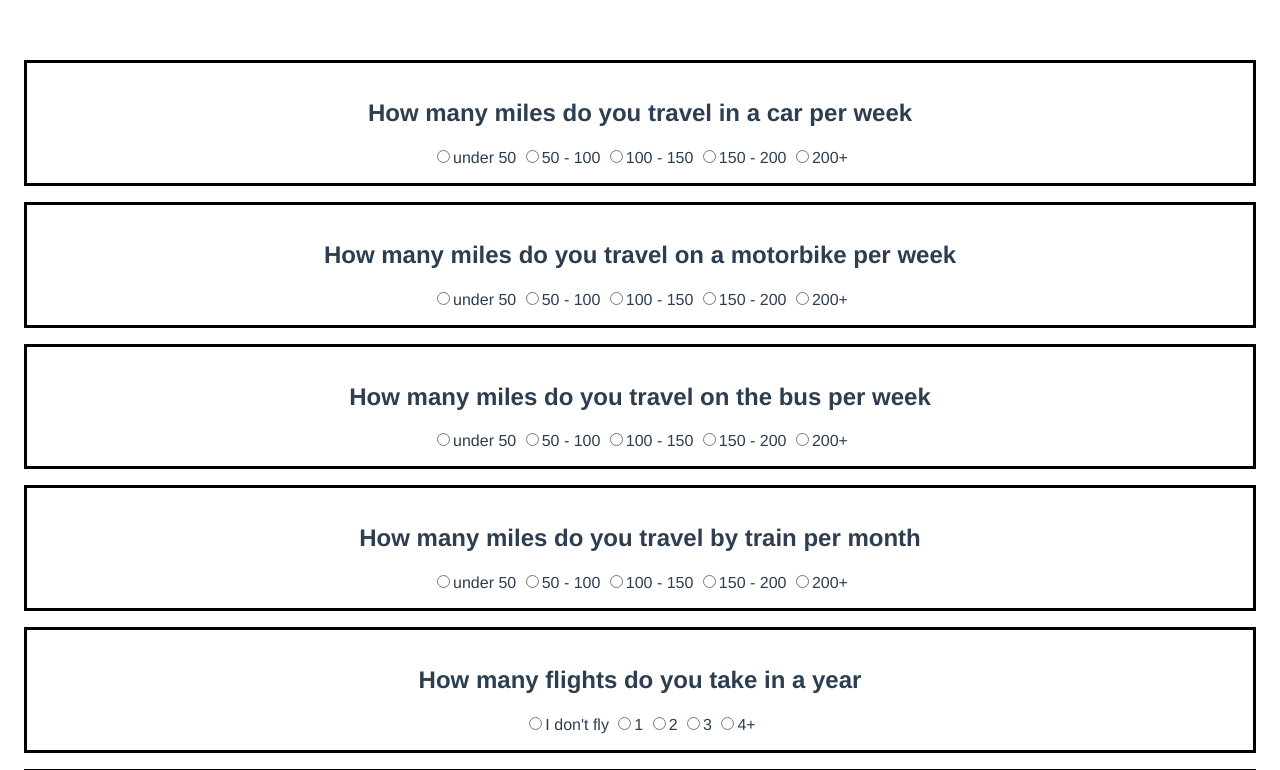
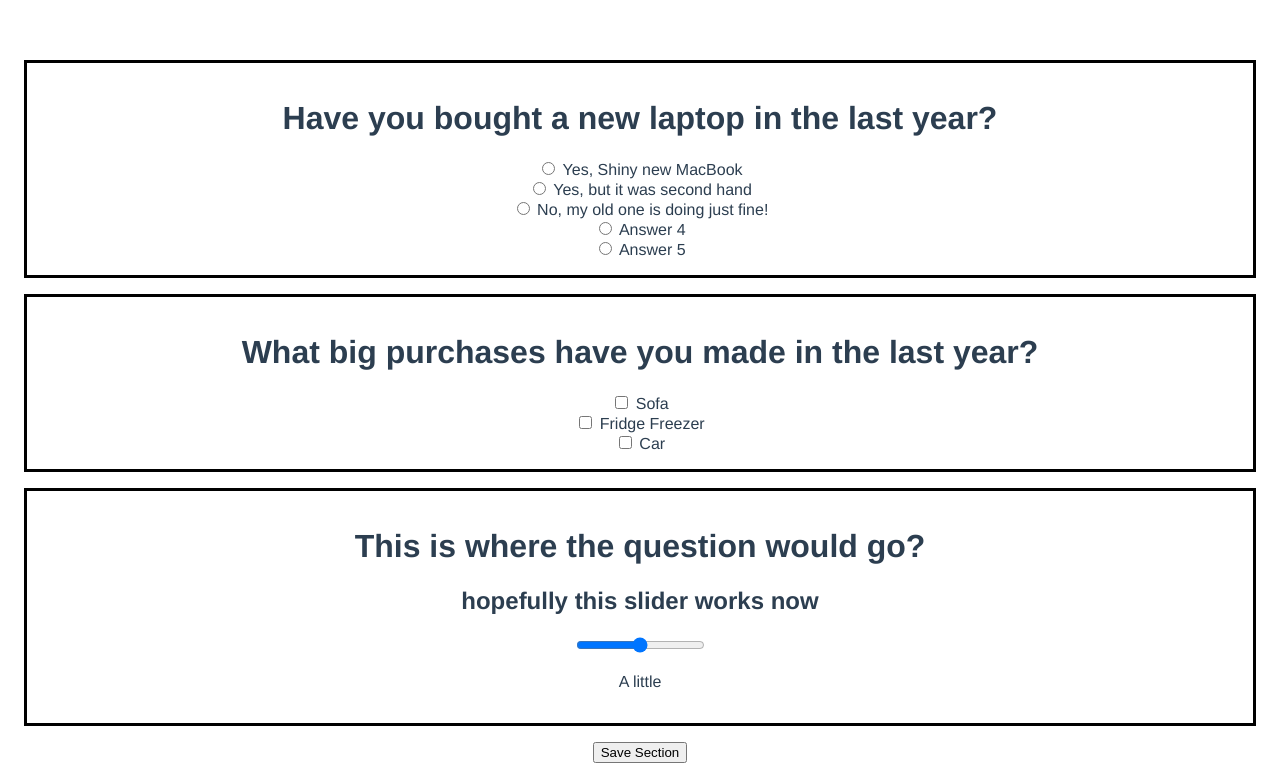
Before and after one commit to randomlyalex/co2_group_project, a Vue app in the folder client/: page / in a window 1280 px wide. Shown: the top 770 px of the page. Built offline with nearby package versions, Linux system fonts and the light colour scheme.

Commit message:
created new transport section file, moved old files into deprecated

```diff
--- a/client/src/App.vue
+++ b/client/src/App.vue
@@ -1,6 +1,6 @@
 <template>
     <div id="app">
-        <transport-component></transport-component>
+        <!-- <transport-component></transport-component> -->
         <stuff-section
             v-on:stuff_questions="stuff_questions = $event"
         ></stuff-section>
@@ -8,7 +8,7 @@
 </template>
 
 <script>
-import TransportComponent from './components/TransportComponent.vue';
+// import TransportComponent from './components/TransportComponent.vue';
 import StuffSection from "./components/StuffSection.vue";
 
 export default {
@@ -20,7 +20,7 @@ export default {
     },
     components: {
         "stuff-section": StuffSection,
-        "transport-component": TransportComponent
+        // "transport-component": TransportComponent
     },
 };
 </script>
```
Also changed, not shown: client/src/components/TransportSection.vue (added, +13 -0 lines), client/src/components/deprecated/transport/BusQuestion.vue (renamed from client/src/components/BusQuestion.vue), client/src/components/deprecated/transport/CarQuestion.vue (renamed from client/src/components/CarQuestion.vue), client/src/components/deprecated/transport/FerryQuestion.vue (renamed from client/src/components/FerryQuestion.vue), client/src/components/deprecated/transport/MotorbikeQuestion.vue (renamed from client/src/components/MotorbikeQuestion.vue), client/src/components/deprecated/transport/PlaneQuestion.vue (renamed from client/src/components/PlaneQuestion.vue), client/src/components/deprecated/transport/TrainQuestion.vue (renamed from client/src/components/TrainQuestion.vue), client/src/components/deprecated/transport/TransportComponent.vue (renamed from client/src/components/TransportComponent.vue).
